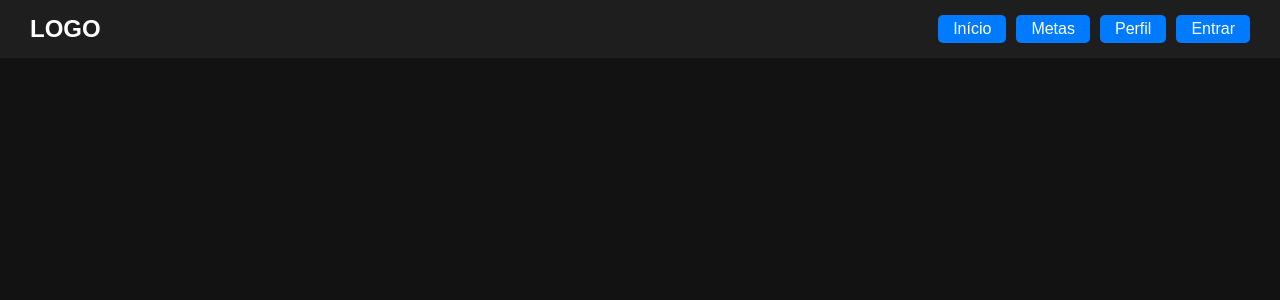
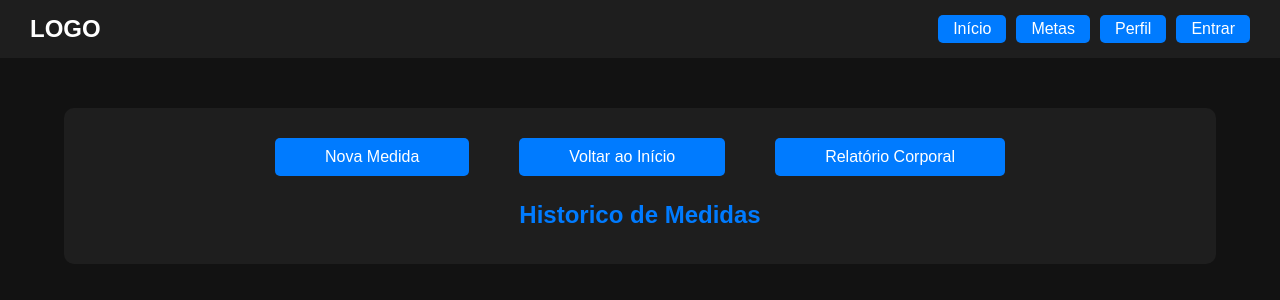
Before and after one commit to Dougl4sAL/MedidasGym, a React (Vite) app in the folder medidas-gym/: page /historico in a window 1280 px wide. Shown: the top 300 px of the page. Built offline with nearby package versions, Linux system fonts and the light colour scheme.

Commit message:
Criação e configuração das outras paginas

```diff
--- a/medidas-gym/src/App.jsx
+++ b/medidas-gym/src/App.jsx
@@ -2,7 +2,9 @@ import React from 'react'
 import Navbar from './components/NavBar'
 import { Routes, Route } from 'react-router-dom'
 import AdicionarMedidaPage from './pages/AdicionarMedidaPage'
+import HistoricoPage from './pages/HistoricoPage'
 import HomePage from './pages/HomePage'
+import RelatorioPage from './pages/RelatorioPage'
 import './styles/App.css'
 
 function App() {
@@ -16,6 +18,8 @@ function App() {
         {/* path é o caminho para a pagina e element redenriza os componentes/pagina */}
         <Route path="/" element={<HomePage />} />
         <Route path="/adicionar" element={<AdicionarMedidaPage />} />
+        <Route path="/historico" element={<HistoricoPage />} />
+        <Route path="/relatorio" element={<RelatorioPage />} />
       </Routes>
     </>
   )
--- a/medidas-gym/src/components/Buttons.jsx
+++ b/medidas-gym/src/components/Buttons.jsx
@@ -22,7 +22,7 @@ const buttonConfigs = {
   home: { to: "/", text: "Voltar ao Início" },
   adicionar: { to: "/adicionar", text: "Nova Medida" },
   historico: { to: "/historico", text: "Histórico Medidas" },
-  relatorio: { to: "/relatorio", text: "Relatório Coportal" }
+  relatorio: { to: "/relatorio", text: "Relatório Corporal" }
 }
 
 // Componente flexível para grupos de botões
--- /dev/null
+++ b/medidas-gym/src/pages/HistoricoPage.jsx
@@ -0,0 +1,16 @@
+import { HistoricoButtons } from "../components/Buttons"
+
+export default function AdicionarMedidaPage() {
+    return (
+        <div className="container">
+
+            <HistoricoButtons />
+
+            <div className="container-info">
+                <h2>Historico de Medidas</h2>
+
+            </div>
+
+        </div>
+    )
+}
--- /dev/null
+++ b/medidas-gym/src/pages/RelatorioPage.jsx
@@ -0,0 +1,16 @@
+import { RelatorioButtons } from "../components/Buttons"
+
+export default function AdicionarMedidaPage() {
+    return (
+        <div className="container">
+
+            <RelatorioButtons />
+
+            <div className="container-info">
+                <h2>Relatório Corporal</h2>
+
+            </div>
+
+        </div>
+    )
+}
```
Also changed, not shown: medidas-gym/src/components/Medida.jsx (+6 -6 lines).
